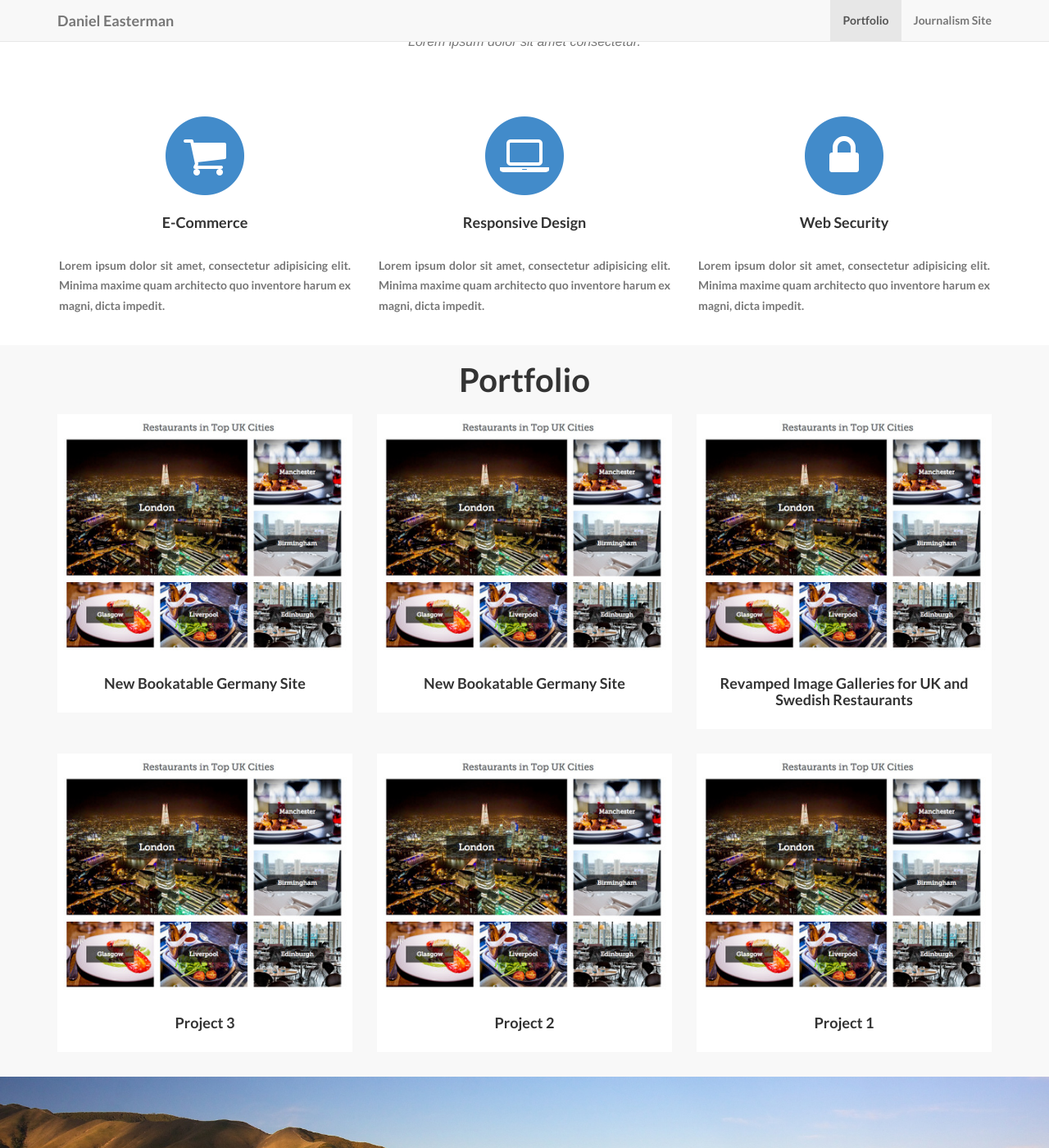
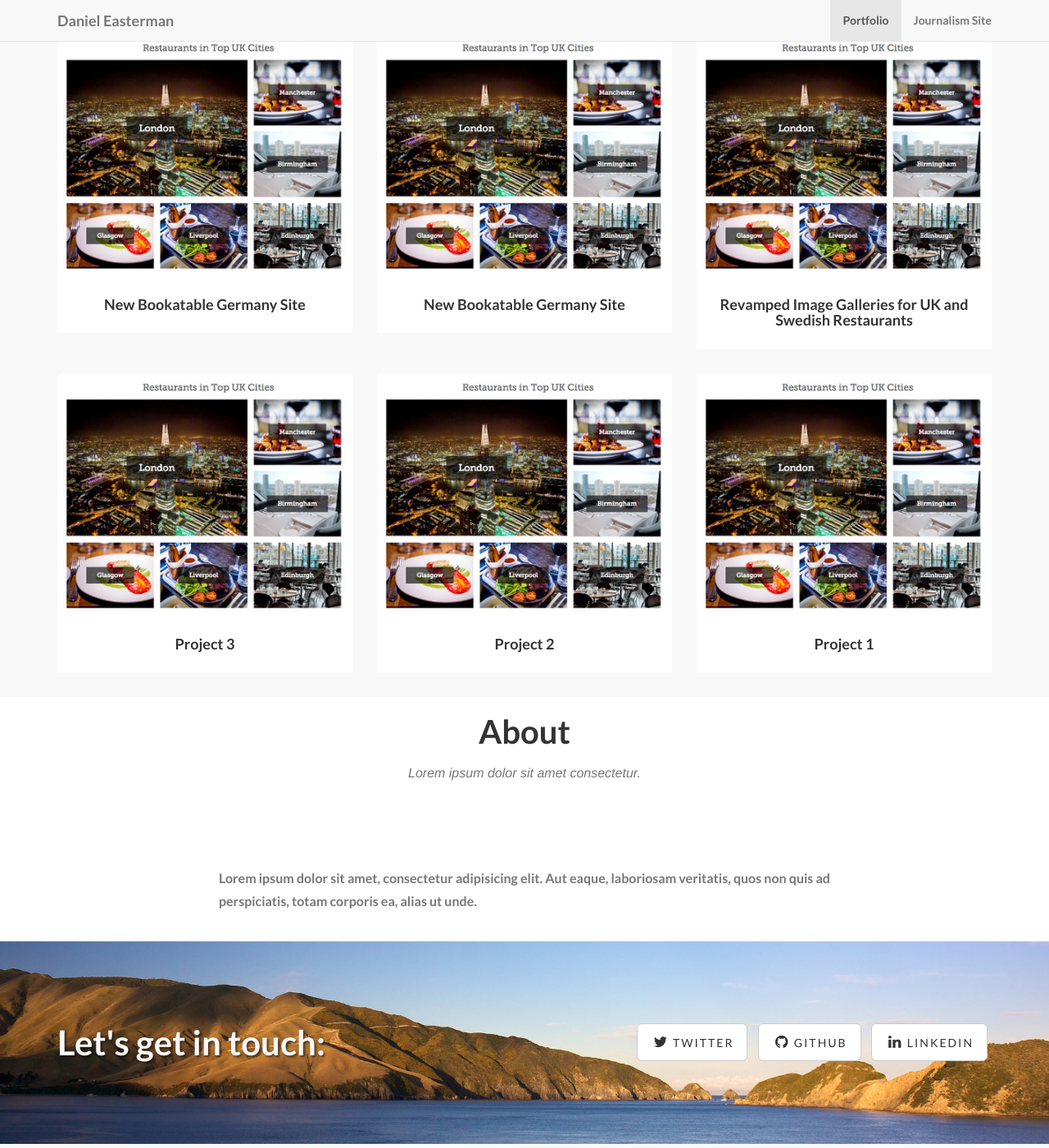
Before and after one commit to daneasterman/daneasterman.github.io, a Jekyll site: the page built from index.html, in a window 1280 px wide and 1400 px high, scrolled down 699 px. Shown: the whole window at 82% size. Built offline with Jekyll 4.4.1, drawn with Linux system fonts in a browser that asks for light colours; some web fonts are replaced.

```diff
--- a/_includes/about.html
+++ b/_includes/about.html
@@ -1,36 +1,36 @@
-<!-- Services Section -->
-    <section id="services">
+<!-- Team Section -->
+    <section id="team">
         <div class="container">
             <div class="row">
                 <div class="col-lg-12 text-center">
-                    <h2 class="section-heading">Services</h2>
+                    <h2 class="section-heading">About</h2>
                     <h3 class="section-subheading text-muted">Lorem ipsum dolor sit amet consectetur.</h3>
                 </div>
             </div>
-            <div class="row text-center">
-                <div class="col-md-4">
-                    <span class="fa-stack fa-4x">
-                        <i class="fa fa-circle fa-stack-2x text-primary"></i>
-                        <i class="fa fa-shopping-cart fa-stack-1x fa-inverse"></i>
-                    </span>
-                    <h4 class="service-heading">E-Commerce</h4>
-                    <p class="text-muted">Lorem ipsum dolor sit amet, consectetur adipisicing elit. Minima maxime quam architecto quo inventore harum ex magni, dicta impedit.</p>
+            <div class="row">
+                {% for member in site.people %}
+                <div class="col-sm-4">
+                    <div class="team-member">
+                        <img src="img/team/{{ member.pic }}.jpg" class="img-responsive img-circle" alt="">
+                        <h4>{{ member.name }}</h4>
+                        <p class="text-muted">{{ member.position }}</p>
+                        <ul class="list-inline social-buttons">
+                            {% for network in member.social %}
+                            <li>
+                                <a href="{{ network.url }}">
+                                    <i class="fa fa-{{ network.title }}"></i>
+                                </a>
+                            </li>
+                            {% endfor %}
+
+                        </ul>
+                    </div>
                 </div>
-                <div class="col-md-4">
-                    <span class="fa-stack fa-4x">
-                        <i class="fa fa-circle fa-stack-2x text-primary"></i>
-                        <i class="fa fa-laptop fa-stack-1x fa-inverse"></i>
-                    </span>
-                    <h4 class="service-heading">Responsive Design</h4>
-                    <p class="text-muted">Lorem ipsum dolor sit amet, consectetur adipisicing elit. Minima maxime quam architecto quo inventore harum ex magni, dicta impedit.</p>
-                </div>
-                <div class="col-md-4">
-                    <span class="fa-stack fa-4x">
-                        <i class="fa fa-circle fa-stack-2x text-primary"></i>
-                        <i class="fa fa-lock fa-stack-1x fa-inverse"></i>
-                    </span>
-                    <h4 class="service-heading">Web Security</h4>
-                    <p class="text-muted">Lorem ipsum dolor sit amet, consectetur adipisicing elit. Minima maxime quam architecto quo inventore harum ex magni, dicta impedit.</p>
+                {% endfor %}
+            </div>
+            <div class="row">
+                <div class="col-lg-8 col-lg-offset-2 text-center">
+                    <p class="large text-muted">Lorem ipsum dolor sit amet, consectetur adipisicing elit. Aut eaque, laboriosam veritatis, quos non quis ad perspiciatis, totam corporis ea, alias ut unde.</p>
                 </div>
             </div>
         </div>
--- a/_includes/js.html
+++ b/_includes/js.html
@@ -5,5 +5,5 @@
 <script src="js/bootstrap.min.js"></script>
 
 <!-- New page scroll feature -->
-<script src="{{ "/js/jquery.easing.min.js" | prepend: site.baseurl }}"></script>
-<script src="{{ "/js/page-scroll.js" | prepend: site.baseurl }}"></script>
+<script src="js/jquery.easing.min.js"></script>
+<script src="js/page-scroll.js"></script>
--- a/_layouts/default.html
+++ b/_layouts/default.html
@@ -4,11 +4,11 @@
 
 	<body>
 		{% include header.html %}
+		{% include portfolio_grid.html %}
 		{% include about.html %}
-		{% include portfolio_grid.html %}
 		{% include contact.html %}
 		{% include footer.html %}
-    {% include modals.html %}
+    	{% include modals.html %}
 		{% include js.html %}
 	</body>
 </html>
```
